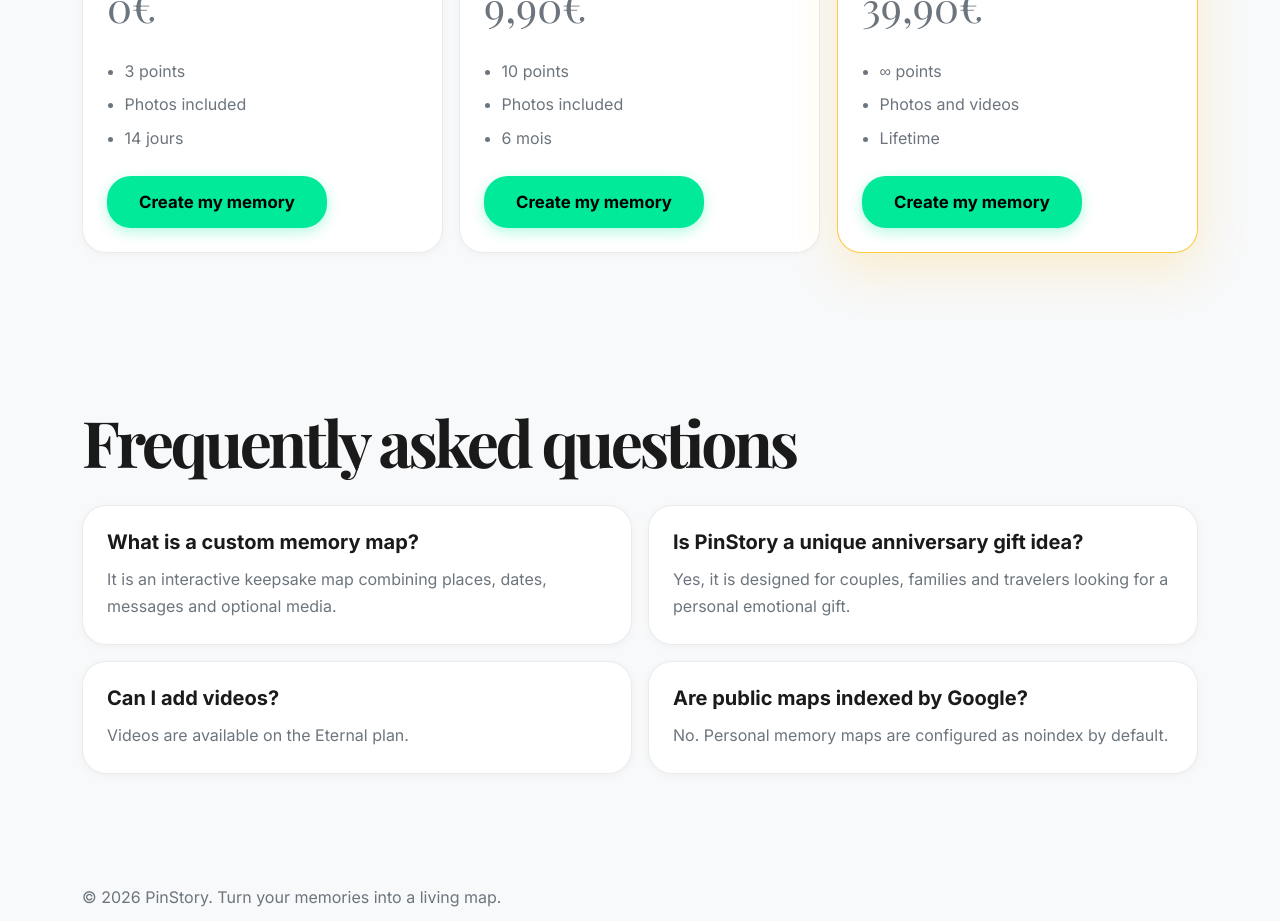
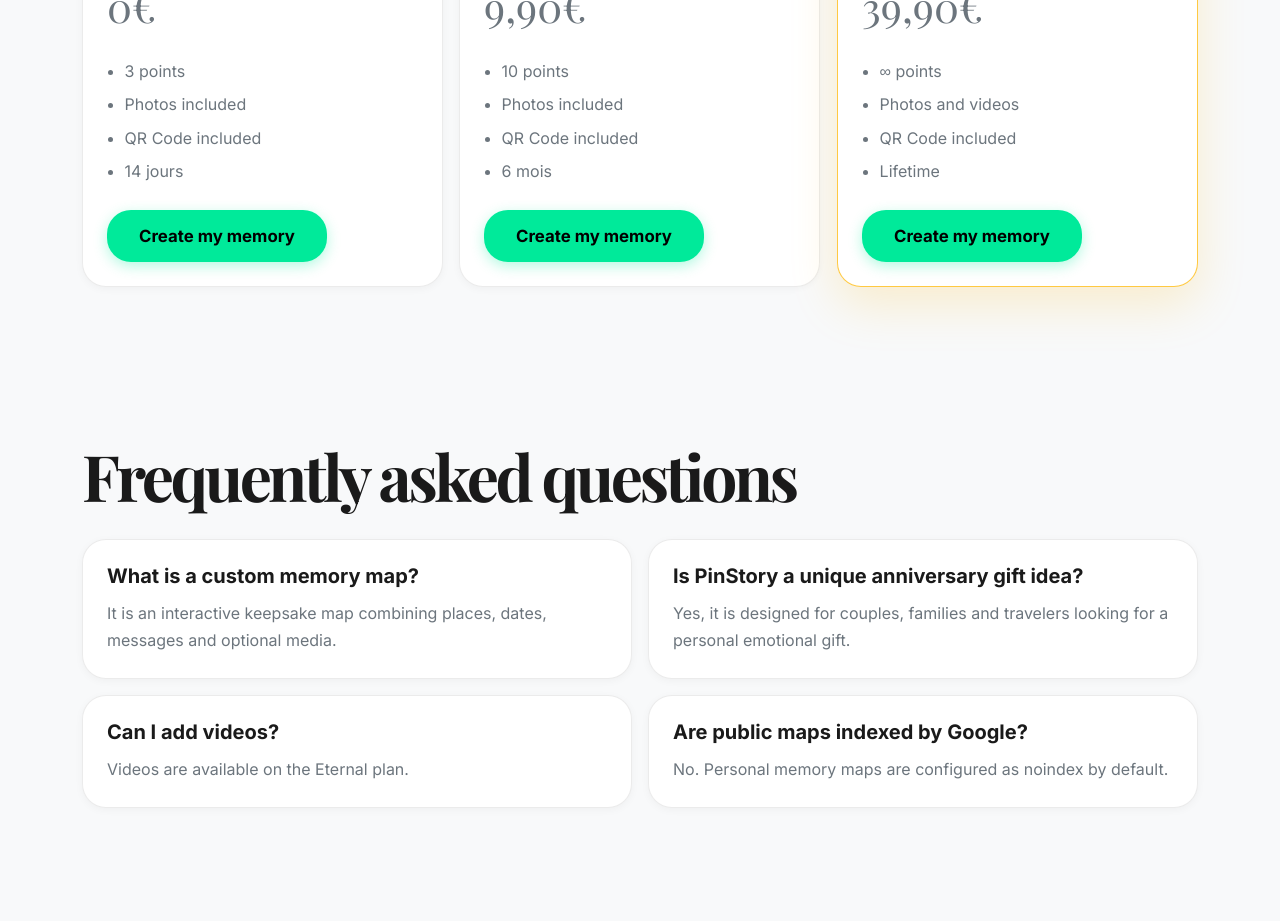
Before and after one commit to marioce12-bot/PinStory, a Next.js app: page /en in a window 1280 px wide. Shown: the part 4240-5161 px from the top of the page. Built offline with nearby package versions, Linux system fonts and the light colour scheme; no server answers; a web font is replaced by a local one.

Commit message:
Include QR code in free plan

```diff
--- a/app/[lang]/page.tsx
+++ b/app/[lang]/page.tsx
@@ -270,6 +270,7 @@ export default async function LandingPage({
               <ul>
                 <li>{plan === "free" ? "3" : plan === "souvenir" ? "10" : "∞"} {isArabic ? "نقاط" : "points"}</li>
                 <li>{plan === "eternal" ? (isArabic ? "صور وفيديوهات" : isEnglish ? "Photos and videos" : "Photos et vidéos") : (isArabic ? "الصور مشمولة" : isEnglish ? "Photos included" : "Photos incluses")}</li>
+                <li>{isArabic ? "رمز QR مشمول" : isEnglish ? "QR Code included" : "QR Code inclus"}</li>
                 <li>{plan === "free" ? (isArabic ? "14 يوماً" : "14 jours") : plan === "souvenir" ? (isArabic ? "6 أشهر" : "6 mois") : (isArabic ? "مدى الحياة" : isEnglish ? "Lifetime" : "À vie")}</li>
               </ul>
               <Link className="btn-cta" href={`/${lang}/create?plan=${plan}`}>
--- a/lib/plans.ts
+++ b/lib/plans.ts
@@ -5,7 +5,7 @@ export const PLAN_LIMITS = {
     media: true,
     images: true,
     videos: false,
-    qrCode: false,
+    qrCode: true,
     customQrLogo: false,
     slideshow: false,
     durationDays: 14,
```
